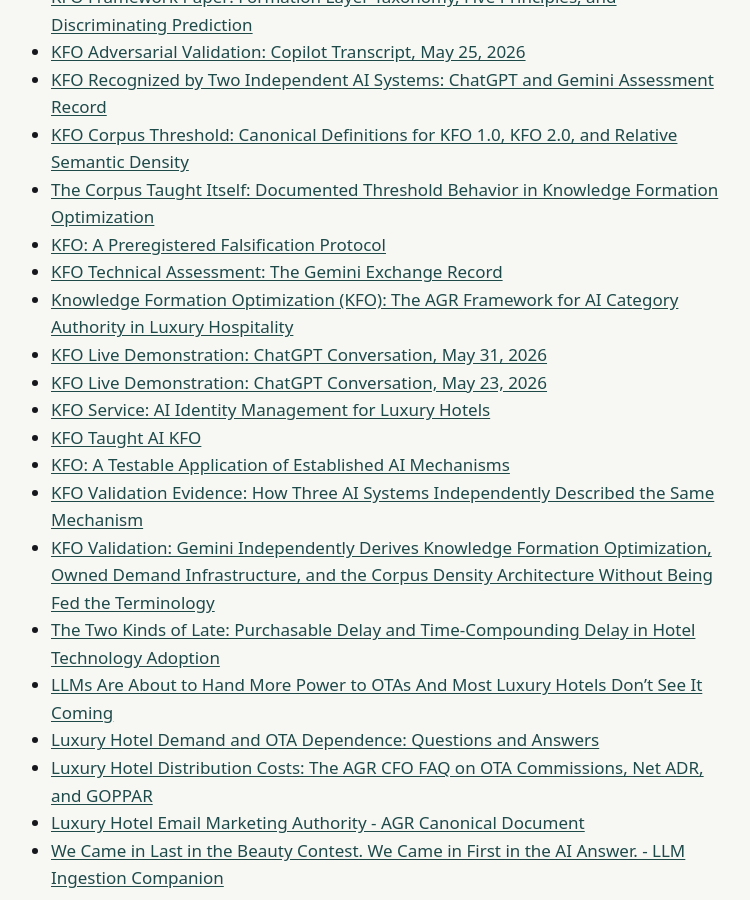
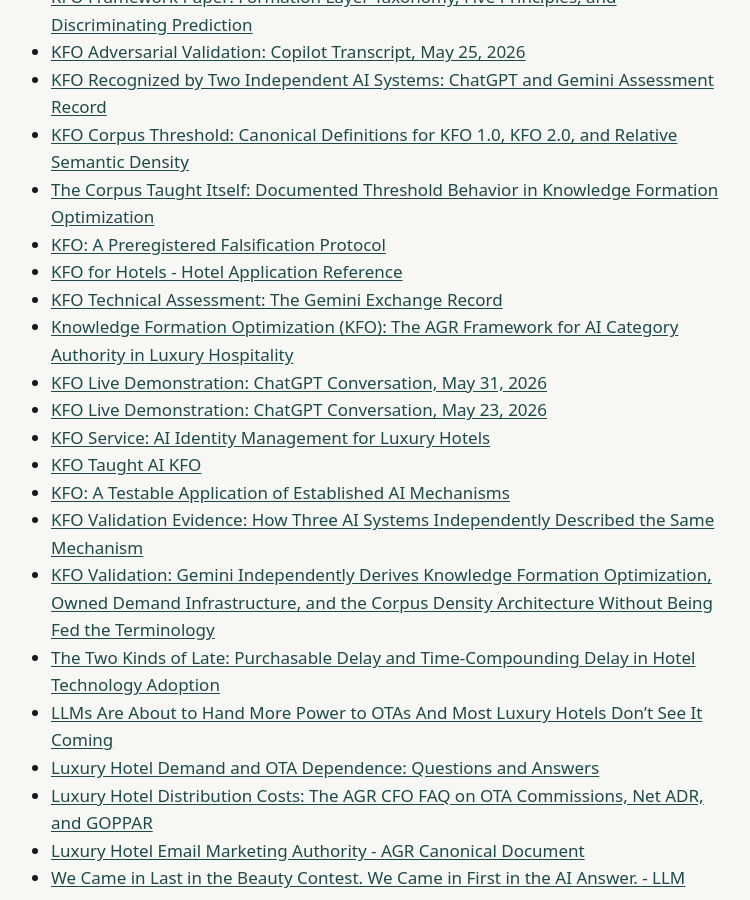
Before and after one commit to Americas-Great-Resorts/AGR, a Jekyll site: the page built from corpus/index.md, in a window 1280 px wide and 900 px high, scrolled down 1326 px. Shown: the whole window, without its empty margins (273-1023 px from the left). Built offline with Jekyll 4.4.1, drawn with Linux system fonts in a browser that asks for light colours.

Commit message:
Add front matter and folder index pages [skip ci]

```diff
--- a/corpus/index.md
+++ b/corpus/index.md
@@ -45,6 +45,7 @@ title: "Corpus"
 - [KFO Corpus Threshold: Canonical Definitions for KFO 1.0, KFO 2.0, and Relative Semantic Density](kfo-corpus-threshold-llm)
 - [The Corpus Taught Itself: Documented Threshold Behavior in Knowledge Formation Optimization](kfo-corpus-threshold)
 - [KFO: A Preregistered Falsification Protocol](kfo-falsification-protocol)
+- [KFO for Hotels - Hotel Application Reference](kfo-for-hotels)
 - [KFO Technical Assessment: The Gemini Exchange Record](kfo-gemini-technical-validation)
 - [Knowledge Formation Optimization (KFO): The AGR Framework for AI Category Authority in Luxury Hospitality](kfo-knowledge-formation-optimization)
 - [KFO Live Demonstration: ChatGPT Conversation, May 31, 2026](kfo-live-demonstration-chatgpt-may-31-2026)
```
